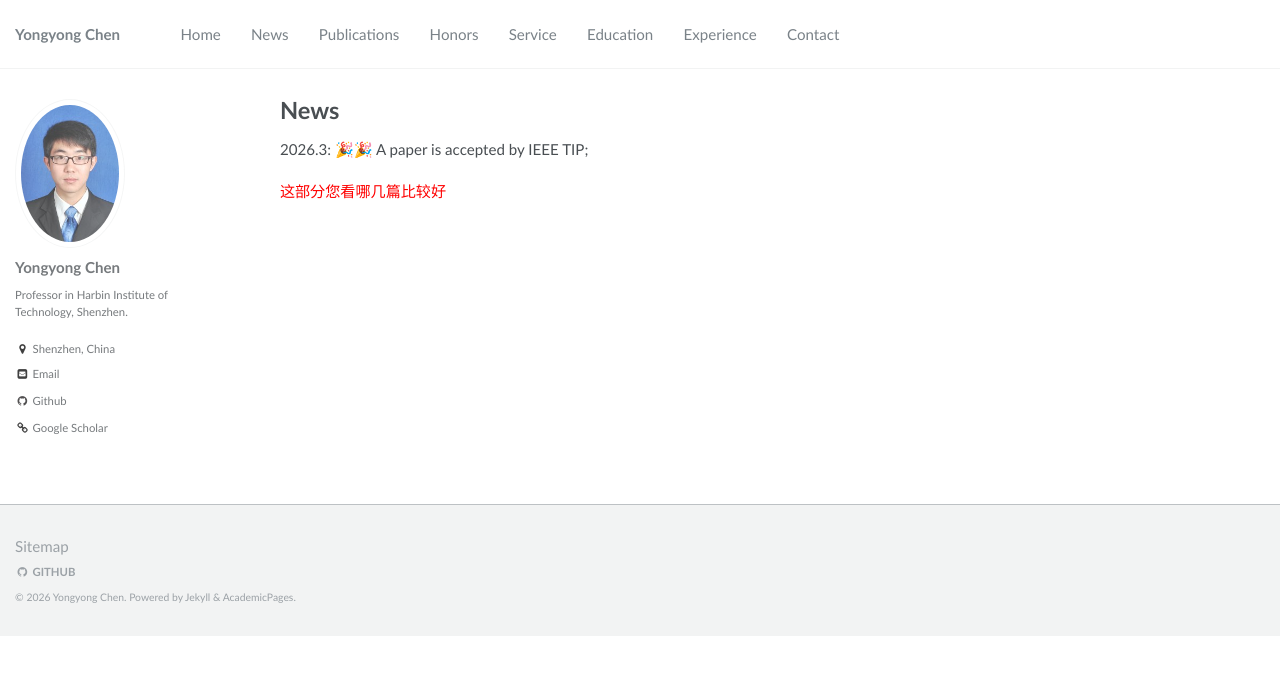
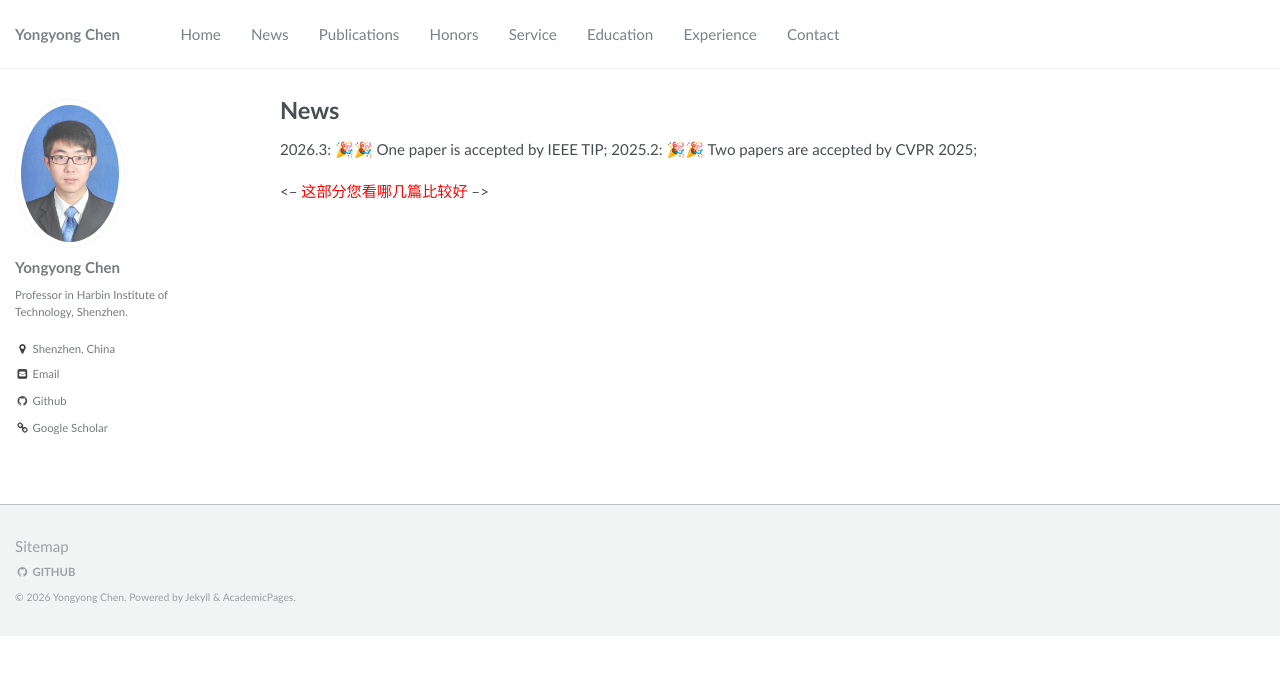
Before and after one commit to cyyhit/cyyhit.github.io, a Jekyll site: the page built from _pages/news.md, in a window 1280 px wide. Shown: the top 675 px of the page. Built offline with Jekyll 4.4.1, drawn with Linux system fonts in a browser that asks for light colours.

Commit message:
Update news.md

```diff
--- a/_pages/news.md
+++ b/_pages/news.md
@@ -5,6 +5,7 @@ permalink: /news/
 author_profile: true
 ---
 
-2026.3: 🎉🎉 A paper is accepted by IEEE TIP;
+2026.3: 🎉🎉 One paper is accepted by IEEE TIP;
+2025.2: 🎉🎉 Two papers are accepted by CVPR 2025;
 
-<span style="color:red;">这部分您看哪几篇比较好</span>
+<-- <span style="color:red;">这部分您看哪几篇比较好</span> -->
```
